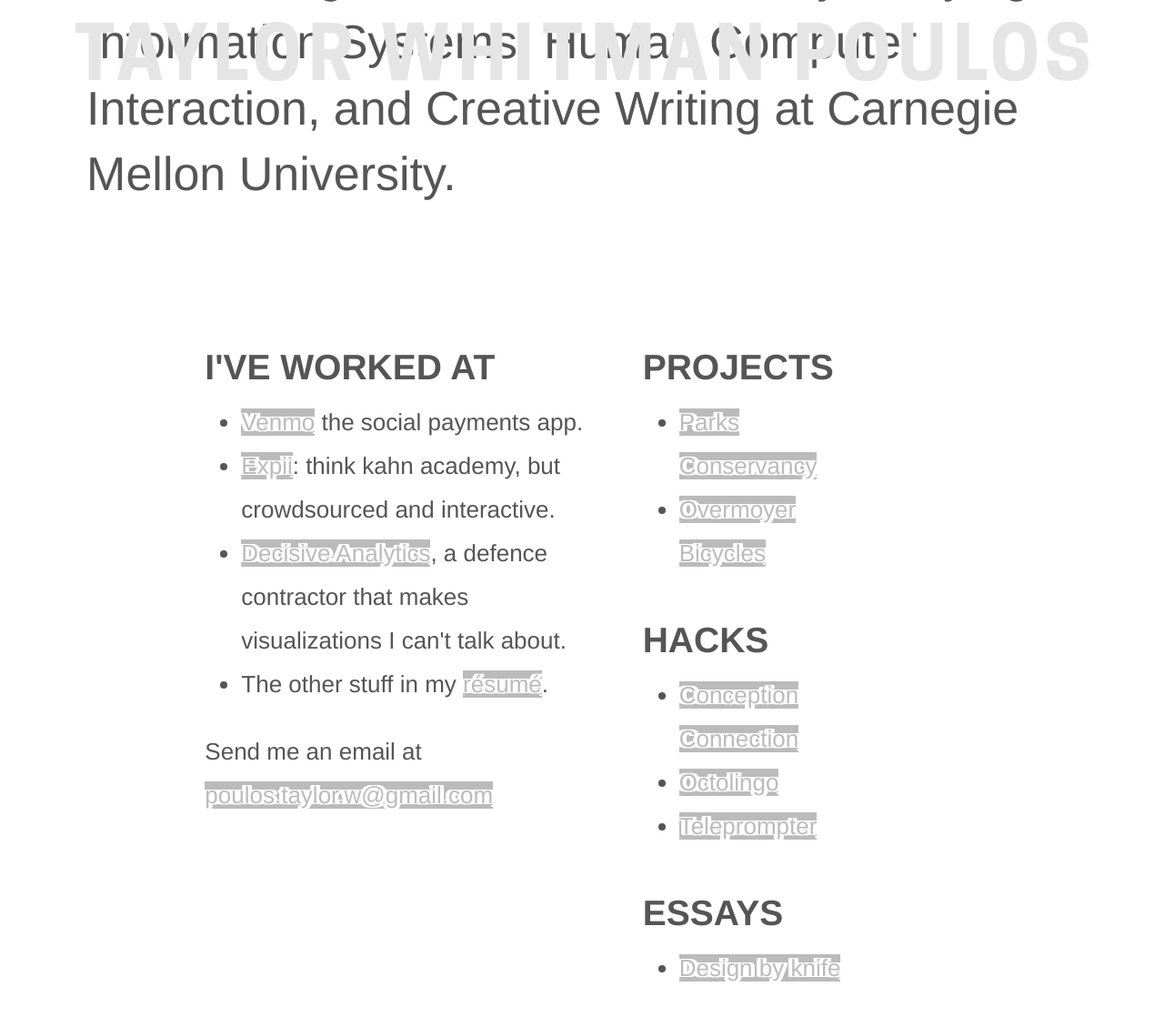
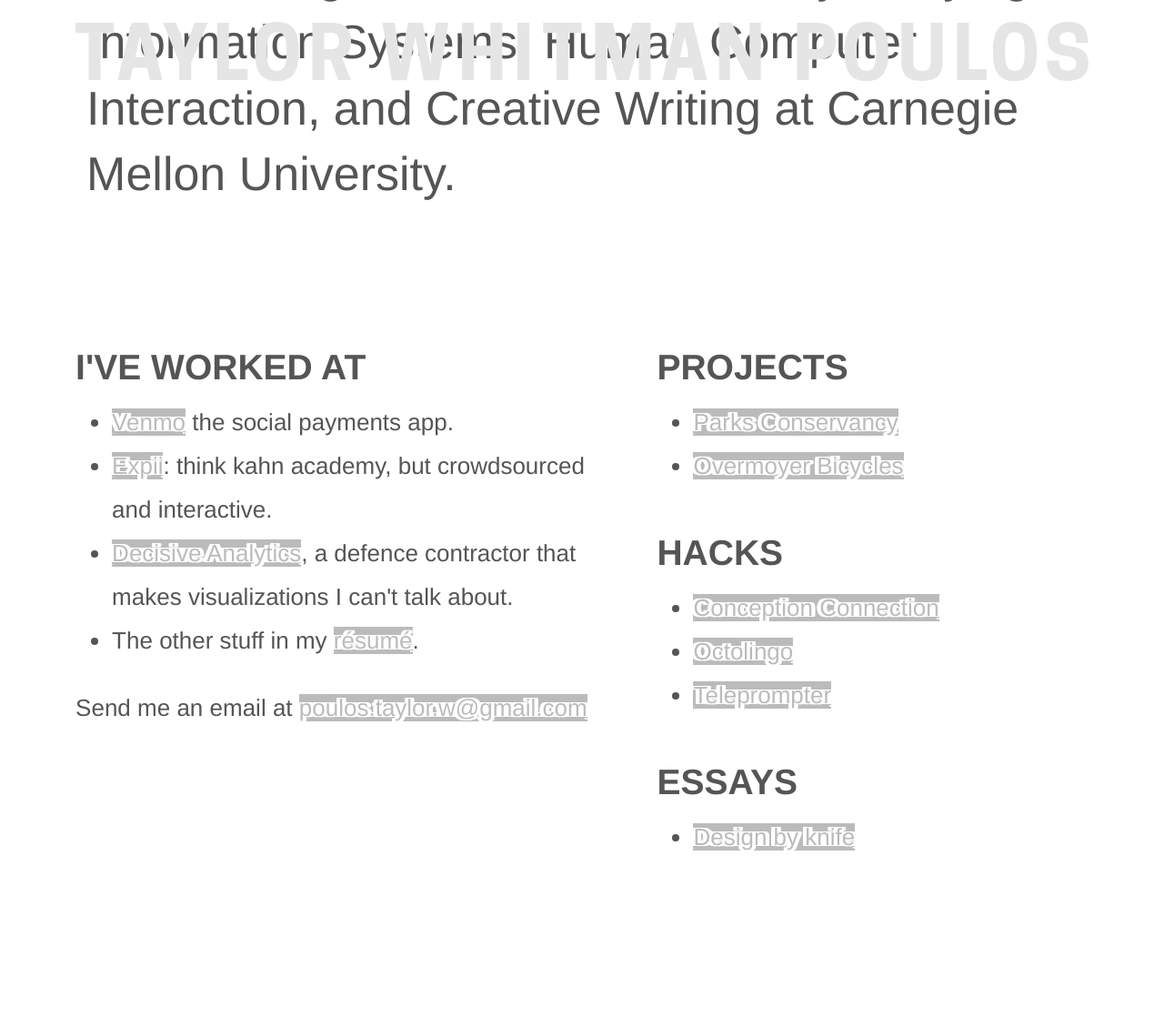
Before and after one commit to tpoulos/tpoulos.github.io, a Jekyll site: the page built from index.html, in a window 1280 px wide and 1400 px high, scrolled down 935 px. Shown: the top 1118 px of the window at 91% size. Built offline with Jekyll 4.4.1, drawn with Linux system fonts in a browser that asks for light colours; nearby versions of some CDN libraries; after the commit the page ends 1879 px from its top, so only the background shows below that.

Commit message:
made the homepage not suck on mobile

```diff
--- a/_sass/_homepage.scss
+++ b/_sass/_homepage.scss
@@ -35,9 +35,15 @@
 }
 
 .homepage-links {
-  align: top;
-  margin: 0 3 * $column;
   margin-bottom: 12em;
+  margin: 0 1 * $column;
+}
+
+
+@media screen and (min-width: $eight-column-width) {
+
+  .homepage-links {
+    margin: 0 1 * $column;
   }
 
   .homepage-work, .homepage-projects {
@@ -53,3 +59,11 @@
   .homepage-projects {
     width: $column * 6;
   }
+}
+
+@media screen and (min-width: $sixteen-column-width) {
+
+  .homepage-links {
+    margin: 0 3 * $column;
+  }
+}
```
Also changed, not shown: 1 other file. Lines whose indentation alone changed are shown as unchanged.
